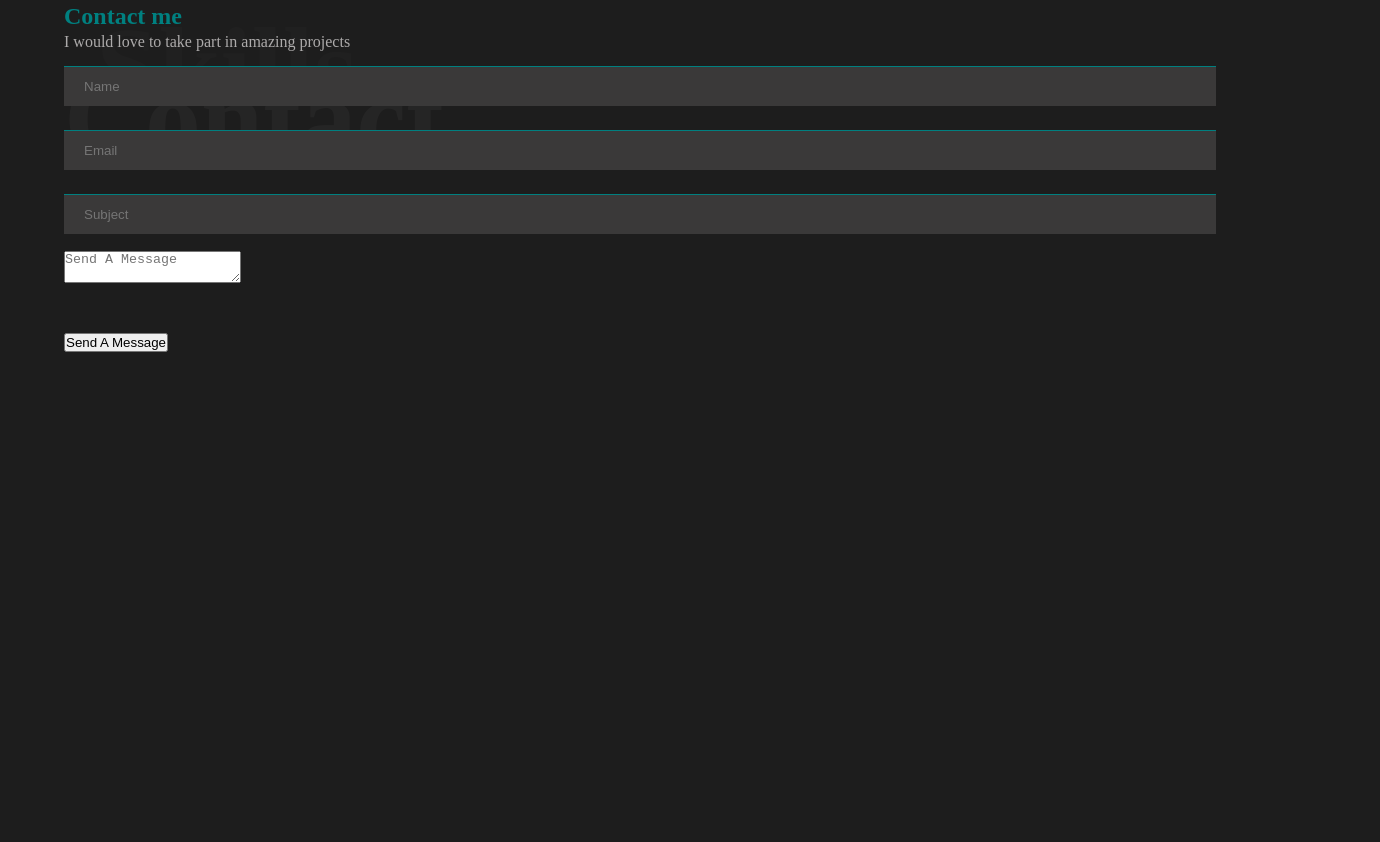
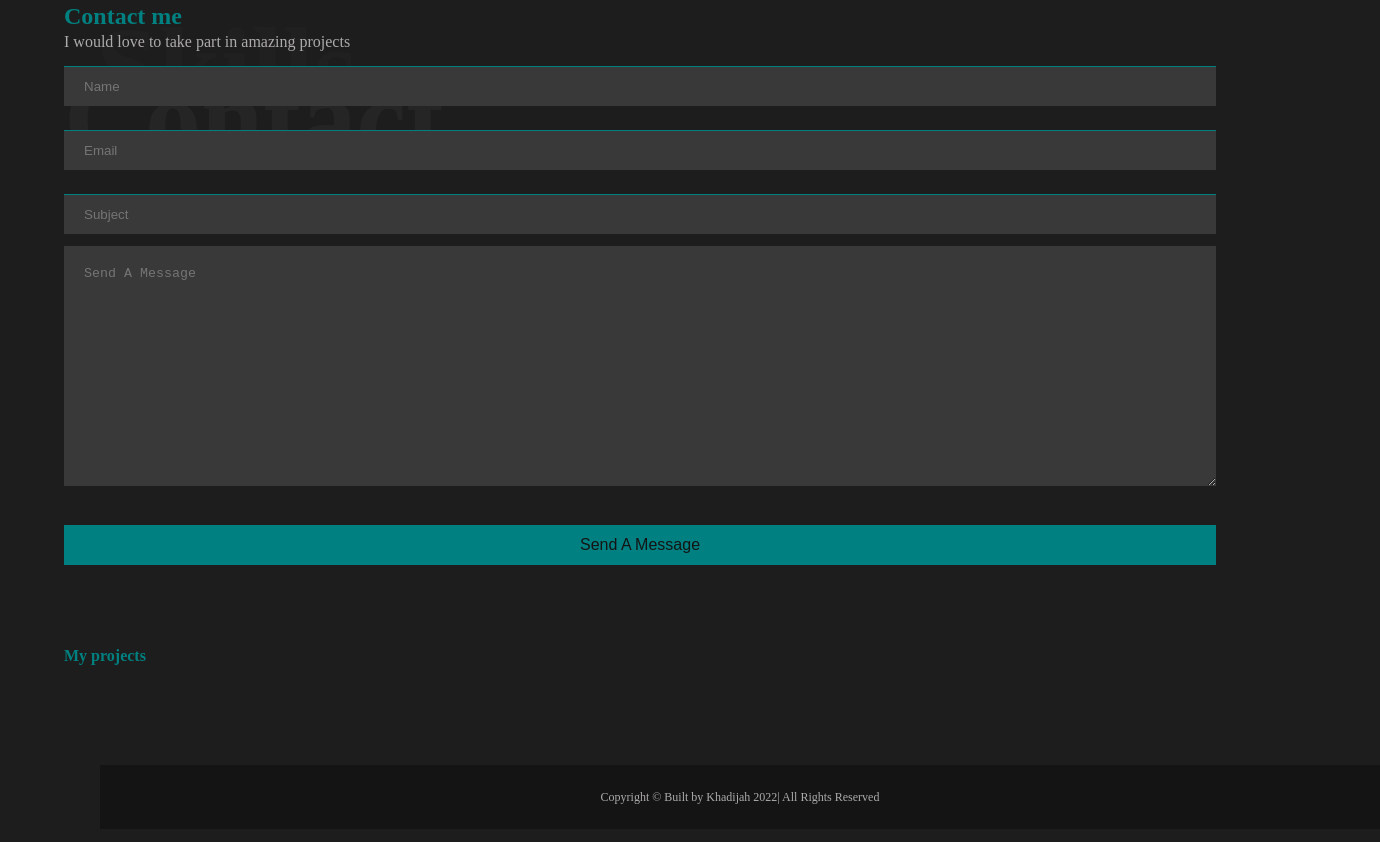
Before and after one commit to profnike/portfolio, a plain HTML site: page index.html in a window 1280 px wide. Shown: the part 1296-2138 px from the top of the page, 1380 px wide, since content can reach past the window. Before the commit the page ends 1670 px from the top, so only its background shows below. Drawn offline with Linux system fonts and the light colour scheme.

Commit message:
project section arrow to top and footer

```diff
--- a/index.html
+++ b/index.html
@@ -115,6 +115,23 @@
             </form>
         </div>
     </section>
+    <a href="#home" class="scroll-top">
+        <i class="fas fa-arrow-up"></i>
+    </a>
+        <div class="projects">
+            <div class="project-desr">
+            <h3>
+                My projects
+        </h3>
+    </div>
+    </div>
+
+
+    <footer>
+        <p>
+            Copyright &copy; Built by Khadijah 2022| All Rights Reserved
+        </p>
+    </footer>
     <script src="main.js"></script>
 </body>
 </html>
--- a/style.css
+++ b/style.css
@@ -360,8 +360,79 @@ input[type="text"], input[type="email"]{
     padding: 5px 20px;
     border-top: 1px solid teal;
 }
-#text{
+textarea{
     width: 100%;
+    height: 30vh;
+    border: none;
+    outline: none;
+    padding: 20px;
+    color: #adabab;
+    background-color: #3a3939;
+}
+input[type="submit"]{
+    border:none  ;
+    outline: none;
+    height: 40px;
+    width: 100%;
+    cursor: pointer;
+    color: #141414;
+    font-size: 1rem;
+    background-color: teal;
+}
+.scroll-top{
+    font-size: 1.25rem;
+    position: fixed;
+    bottom: 3rem;
+    background-color: #1d1d1d;
+    box-shadow: 0 0 3px 2px #333;
+    width: 2rem;
+    height: 2rem;
+    border-radius: 10px;
+    display: grid;
+    place-items: center;
+    right: 3rem;
+    color: teal;
+    animation: jump 2s ease-in-out infinite;
+    -webkit-animation: jump 2s ease-in-out infinite ;
+    -o-animation:jump 2s ease-in-out infinite ;
+    /* visibility: hidden;
+    z-index: -10000; */
+}
+.show-scroll{
+    visibility: visible;
+    z-index: 10000;
+}
+@keyframes jump{
+    0%{
+        transform: translateY(-7px);
+    }
+    50%{
+        transform: translateY(7px);
+    }
+    100%{
+        transform: translateY(-7px);
+    }
+}
+.projects{
+    width: 90%;
+    min-width: 70vh;
+    margin: 70px auto 0;
+    color: #adabab;
+}
+.projects h3{
+    color: teal;
+    font-size: 1rem;
+    margin: 0 0 15px 0;
+}
+footer{
+    width: 100%;
+    margin: 100px;
+    height: 8vh;
+    background-color: #141414;
+    display: grid;
+    place-items: center;
+    font-size: 12px;
+    color: #adabab;
 }
 @media screen and (max-width:800px) {
     .container-link{
```
